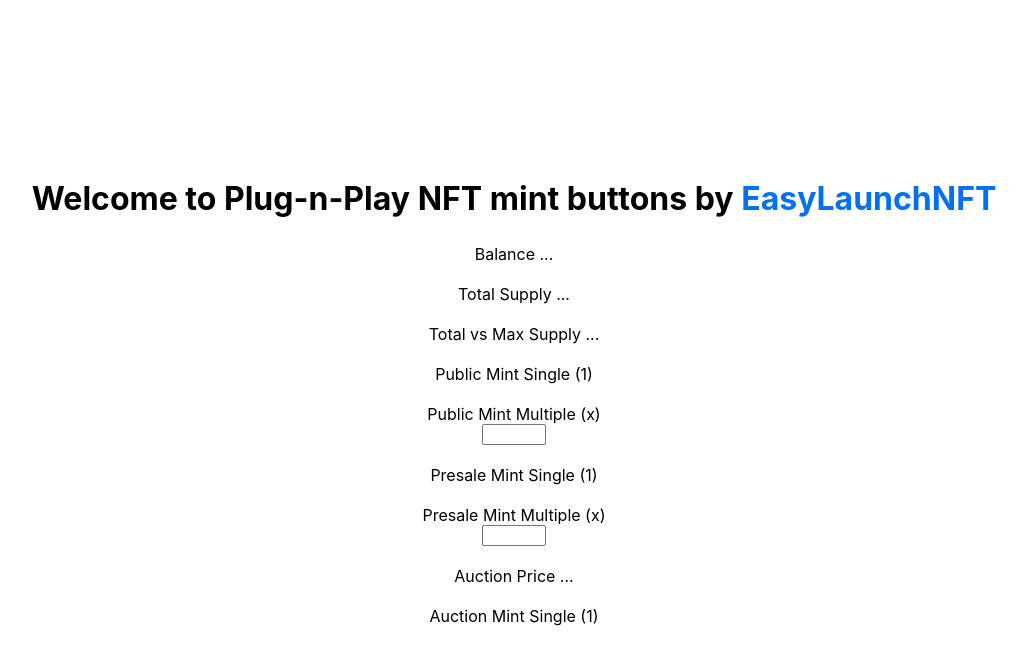
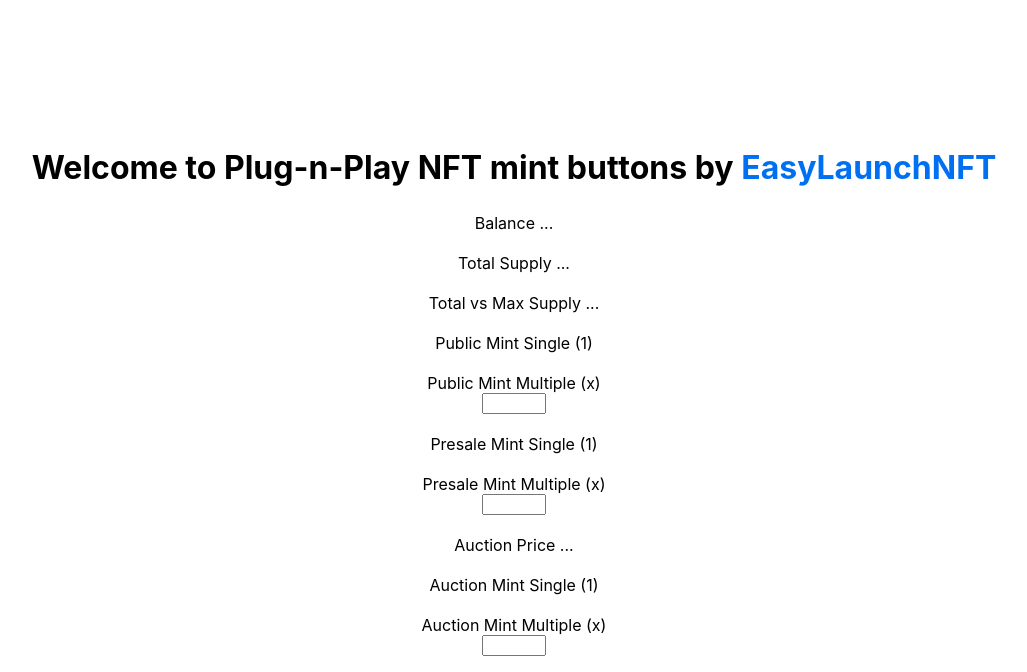
Before and after one commit to Dinozaver959/web3_plugin, a Next.js app: page / in a window 1280 px wide. Shown: the top 672 px of the page, without its empty margins (126-1153 px from the left). Built offline with nearby package versions, Linux system fonts and the light colour scheme.

Commit message:
12th commit

```diff
--- a/pages/index.js
+++ b/pages/index.js
@@ -65,7 +65,6 @@
           className='mintButtonPublic_single'
           contract_address='0x1E7Ef48664c2CcF2525B349BAA301B2e44D3FD18'
           network='rinkeby'
-          numtokens='1'
         >
         Public Mint Single (1)
         </div>
@@ -92,7 +91,6 @@
           className='mintButtonPresale_single'
           contract_address='0x1E7Ef48664c2CcF2525B349BAA301B2e44D3FD18'
           network='rinkeby'
-          numtokens='1'
           collection_name="testdd"
         >
         Presale Mint Single (1)
@@ -131,7 +129,6 @@
           className='mintButtonAuction_single'
           contract_address='0x1E7Ef48664c2CcF2525B349BAA301B2e44D3FD18'
           network='rinkeby'
-          numtokens='1'
         >
         Auction Mint Single (1)
         </div>
@@ -139,6 +136,17 @@
         <br/>
 
 
+        <div
+          className='mintButtonAuction_multiple'
+          contract_address='0x1E7Ef48664c2CcF2525B349BAA301B2e44D3FD18'
+          network='rinkeby'
+        >
+        Auction Mint Multiple (x)
+        </div>
+        <input className='mintButtonAuction_input' type="number" min="0" max="100"
+        />
+        <script async type="module" src="./direct/MintAuction_multiple.js"></script>
+        <br/>
 
 
       </main>
--- a/public/direct/MintAuction_single.js
+++ b/public/direct/MintAuction_single.js
@@ -7,8 +7,7 @@
 
     const address = element.getAttribute('contract_address');
     const network = element.getAttribute('network');
-    const numtokens = parseInt(element.getAttribute('numtokens'));
-    await MintAuction(address, network, numtokens)
+    await MintAuction(address, network, 1)
     .catch((error) => {
         console.error(error);
         console.log("mint error code: " + error.code);
--- a/public/direct/MintPublic_single.js
+++ b/public/direct/MintPublic_single.js
@@ -7,8 +7,7 @@
 
     const address = element.getAttribute('contract_address');
     const network = element.getAttribute('network');
-    const numtokens = parseInt(element.getAttribute('numtokens'));
-    await MintPublic(address, network, numtokens)
+    await MintPublic(address, network, 1)
     .catch((error) => {
         console.error(error);
         console.log("mint error code: " + error.code);
```
Also changed, not shown: public/direct/MintAuction_multiple.js (added, +22 -0 lines).
